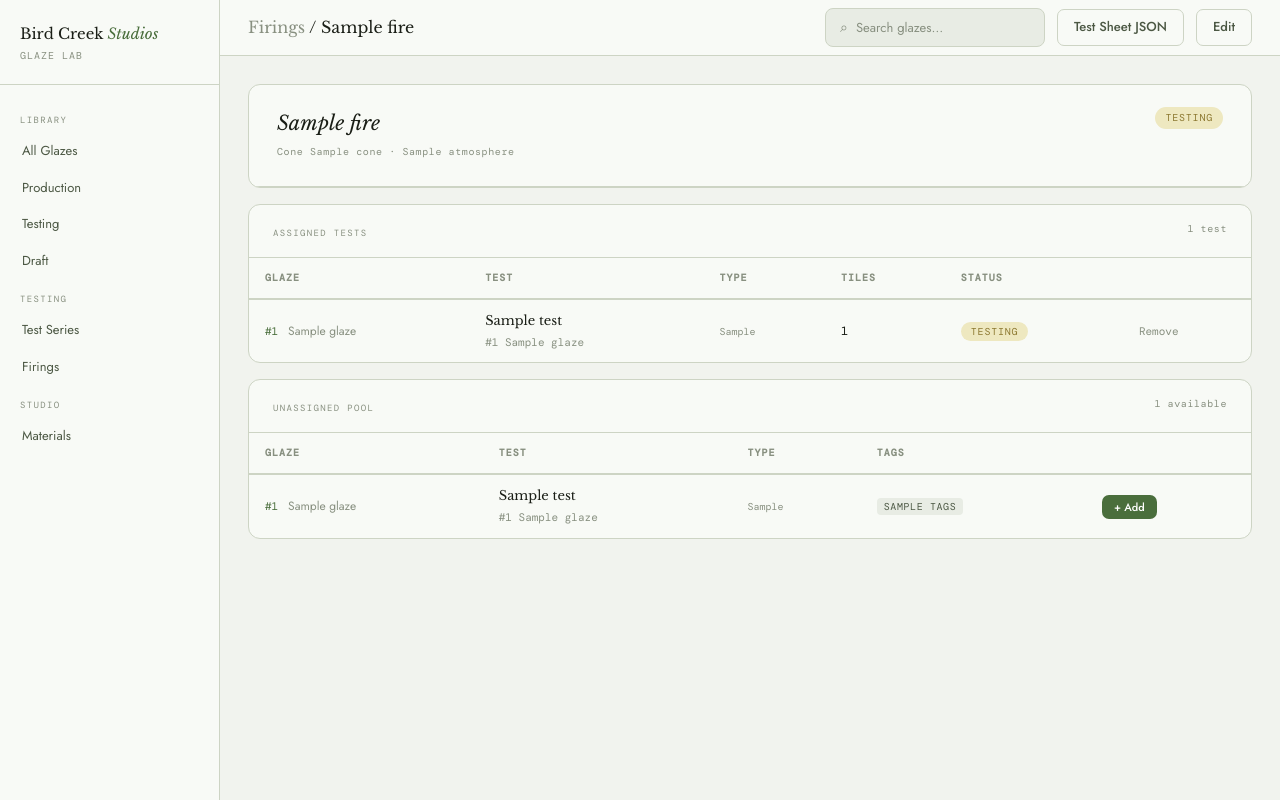
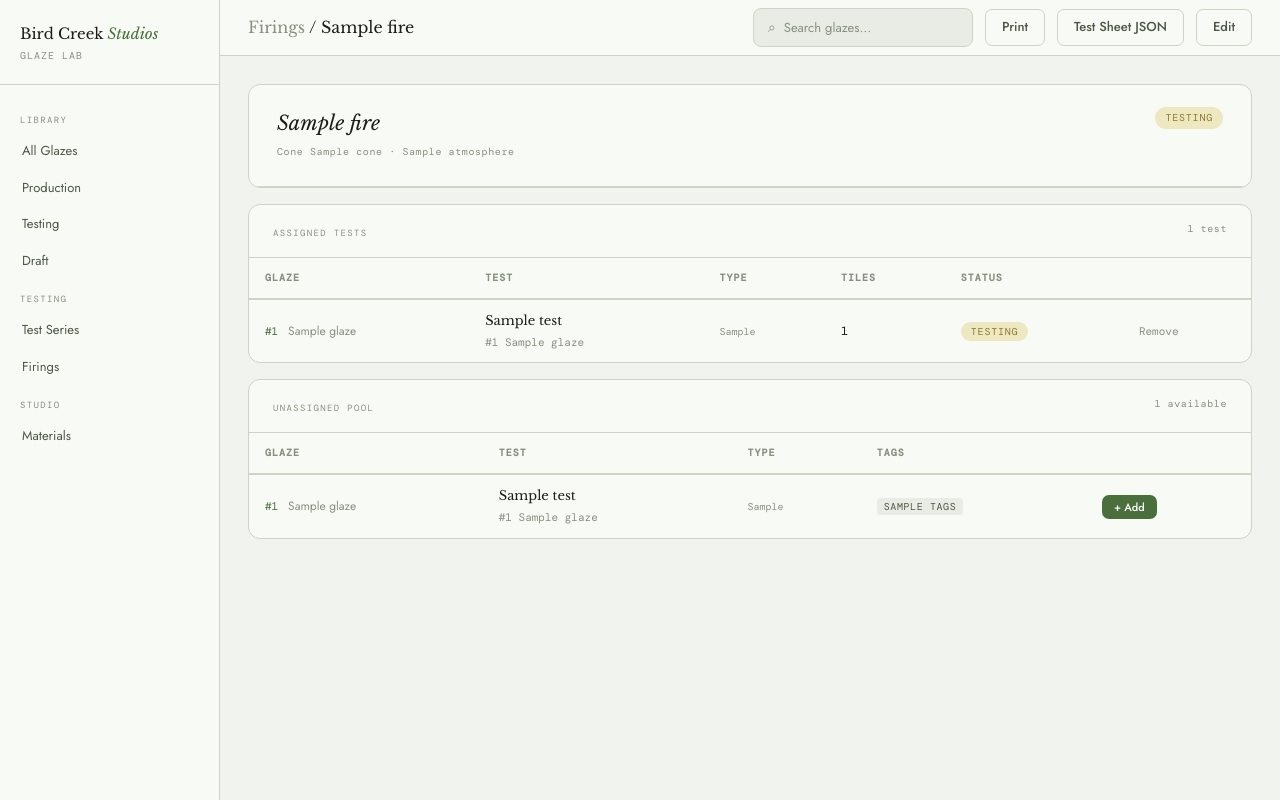
Before and after one commit to LydWil43/glazelab, a Python web app: template templates/fire_detail.html in a window 1280 px wide. Run offline with Jinja, Linux system fonts and the light colour scheme; the template is opened without the code that fills it: most values are stand-ins (such as "Sample title", 1, 10 or a date in 2020); some web fonts are replaced.

Commit message:
Recipe snapshot on test create; firing print with recipes

```diff
--- a/templates/fire_detail.html
+++ b/templates/fire_detail.html
@@ -2,6 +2,7 @@
 {% block title %}{{ fire.name }}{% endblock %}
 {% block topbar_title %}<a href="{{ url_for('fires') }}" class="breadcrumb">Firings</a> / {{ fire.name }}{% endblock %}
 {% block topbar_actions %}
+  <a href="{{ url_for('print_fire', fire_id=fire.id) }}" target="_blank" class="btn btn-ghost">Print</a>
   <a href="{{ url_for('fire_sheet', fire_id=fire.id) }}" target="_blank" class="btn btn-ghost">Test Sheet JSON</a>
   <a href="{{ url_for('edit_fire', fire_id=fire.id) }}" class="btn btn-ghost">Edit</a>
 {% endblock %}
```
